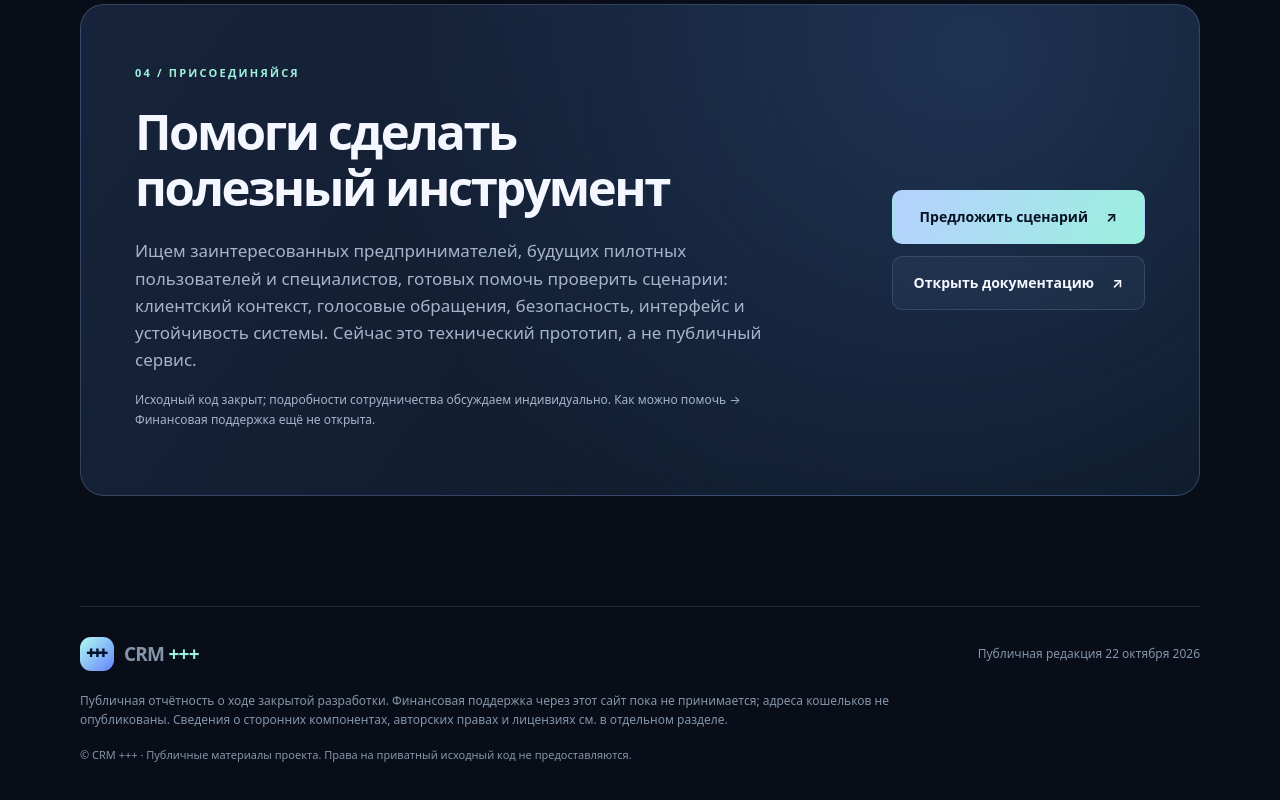
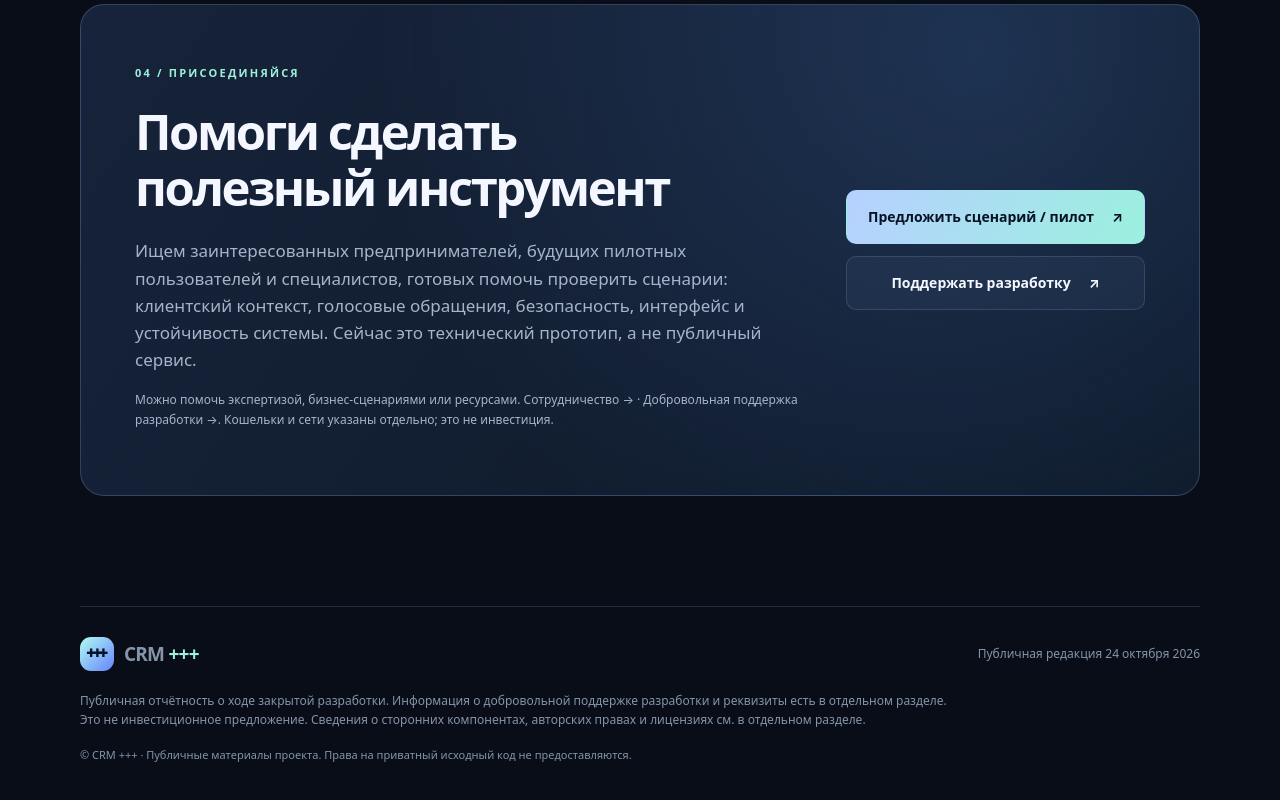
Before and after one commit to Oleg6270/crm-plus-plus-public, a plain HTML site: page docs/index.html in a window 1280 px wide. Shown: the part 3338-4138 px from the top of the page. Drawn offline with Linux system fonts and the light colour scheme.

Commit message:
docs: publish optional CRM development support methods

```diff
--- a/docs/index.html
+++ b/docs/index.html
@@ -46,8 +46,8 @@
   <section id="roadmap" class="section wrap"><div class="section-top"><span class="kicker">03 / ДОРОЖНАЯ КАРТА</span><h2>Путь от прототипа<br>к реальной системе</h2><p>Мы разделяем выполненные технические этапы и задачи, до которых ещё не дошли.</p></div>
     <div class="timeline"><div class="milestone done"><span>Основа</span><h3>CRM, события, телефония и технический голосовой контур</h3><small>Локальная реализация и проверка; не продуктовая готовность</small></div><div class="milestone current"><span>Сейчас</span><h3>Связь каналов, контекст, проверка фактов и AI-память</h3><small>Реализация в процессе; автоматические записи отключены</small></div><div class="milestone future"><span>Далее</span><h3>Агенты, права, региональные контуры и управление компаниями</h3><small>Дальнейшие этапы без обещания сроков</small></div></div>
   </section>
-  <section id="join" class="section wrap join"><div class="join-inner"><div><span class="kicker">04 / ПРИСОЕДИНЯЙСЯ</span><h2>Помоги сделать<br>полезный инструмент</h2><p>Ищем заинтересованных предпринимателей, будущих пилотных пользователей и специалистов, готовых помочь проверить сценарии: клиентский контекст, голосовые обращения, безопасность, интерфейс и устойчивость системы. Сейчас это технический прототип, а не публичный сервис.</p><p class="muted">Исходный код закрыт; подробности сотрудничества обсуждаем индивидуально. <a href="https://github.com/Oleg6270/crm-plus-plus-public/blob/main/docs/PARTNERS.md" rel="noopener noreferrer">Как можно помочь →</a> Финансовая поддержка ещё не открыта.</p></div><div class="join-actions"><a class="primary" href="https://github.com/Oleg6270/crm-plus-plus-public/issues" rel="noopener noreferrer">Предложить сценарий <span aria-hidden="true">↗</span></a><a class="secondary" href="https://github.com/Oleg6270/crm-plus-plus-public" rel="noopener noreferrer">Открыть документацию <span aria-hidden="true">↗</span></a></div></div></section>
+  <section id="join" class="section wrap join"><div class="join-inner"><div><span class="kicker">04 / ПРИСОЕДИНЯЙСЯ</span><h2>Помоги сделать<br>полезный инструмент</h2><p>Ищем заинтересованных предпринимателей, будущих пилотных пользователей и специалистов, готовых помочь проверить сценарии: клиентский контекст, голосовые обращения, безопасность, интерфейс и устойчивость системы. Сейчас это технический прототип, а не публичный сервис.</p><p class="muted">Можно помочь экспертизой, бизнес-сценариями или ресурсами. <a href="https://github.com/Oleg6270/crm-plus-plus-public/blob/main/docs/PARTNERS.md" rel="noopener noreferrer">Сотрудничество →</a> · <a href="https://github.com/Oleg6270/crm-plus-plus-public/blob/main/SUPPORT.md" rel="noopener noreferrer">Добровольная поддержка разработки →</a>. Кошельки и сети указаны отдельно; это не инвестиция.</p></div><div class="join-actions"><a class="primary" href="https://github.com/Oleg6270/crm-plus-plus-public/issues/new/choose" rel="noopener noreferrer">Предложить сценарий / пилот <span aria-hidden="true">↗</span></a><a class="secondary" href="https://github.com/Oleg6270/crm-plus-plus-public/blob/main/SUPPORT.md" rel="noopener noreferrer">Поддержать разработку <span aria-hidden="true">↗</span></a></div></div></section>
 </main>
-<footer class="footer wrap"><div class="footer-head"><span class="mark"><span class="symbol">+++</span><span>CRM <b>+++</b></span></span><span>Публичная редакция 22 октября 2026</span></div><p>Публичная отчётность о ходе закрытой разработки. Финансовая поддержка через этот сайт пока не принимается; адреса кошельков не опубликованы. Сведения о сторонних компонентах, авторских правах и лицензиях см. в <a href="https://github.com/Oleg6270/crm-plus-plus-public/blob/main/docs/LICENSING.md" rel="noopener noreferrer">отдельном разделе</a>.</p><small>© CRM +++ · Публичные материалы проекта. Права на приватный исходный код не предоставляются.</small></footer>
+<footer class="footer wrap"><div class="footer-head"><span class="mark"><span class="symbol">+++</span><span>CRM <b>+++</b></span></span><span>Публичная редакция 24 октября 2026</span></div><p>Публичная отчётность о ходе закрытой разработки. Информация о добровольной поддержке разработки и реквизиты есть в <a href="https://github.com/Oleg6270/crm-plus-plus-public/blob/main/SUPPORT.md" rel="noopener noreferrer">отдельном разделе</a>. Это не инвестиционное предложение. Сведения о сторонних компонентах, авторских правах и лицензиях см. в <a href="https://github.com/Oleg6270/crm-plus-plus-public/blob/main/docs/LICENSING.md" rel="noopener noreferrer">отдельном разделе</a>.</p><small>© CRM +++ · Публичные материалы проекта. Права на приватный исходный код не предоставляются.</small></footer>
 </body>
 </html>
```
Also changed, not shown: 6 other files.
